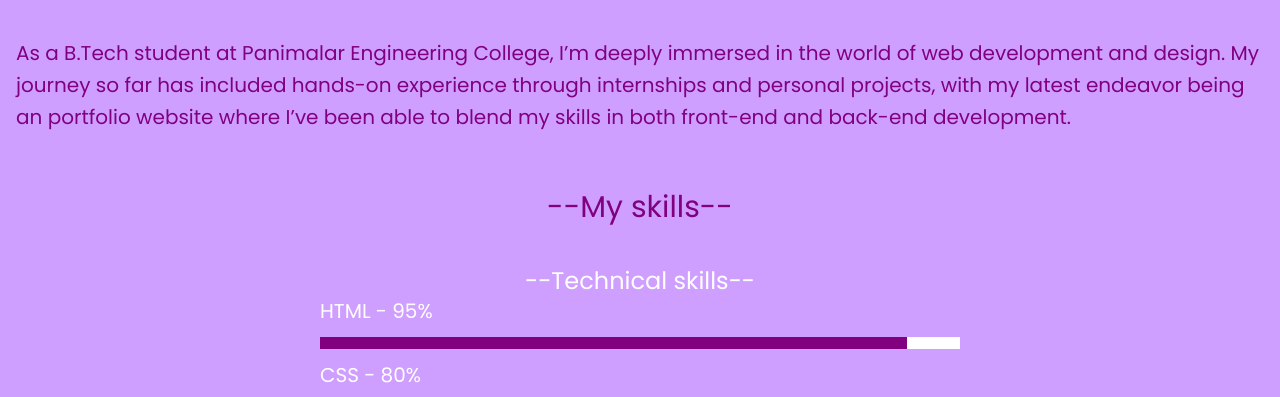
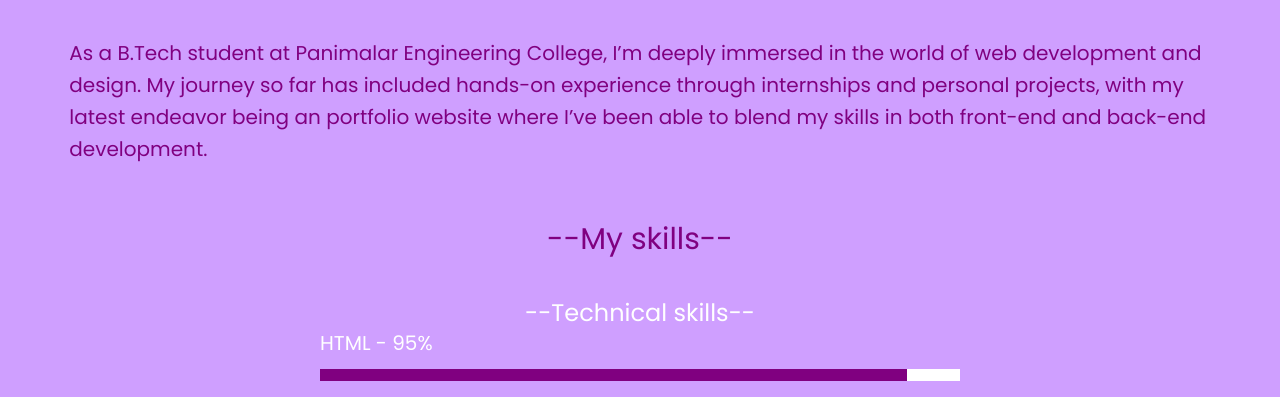
Before and after one commit to nandhana90/Portfolio_updated, a website: page src/index.html in a window 1280 px wide. Shown: the part 691-1088 px from the top of the page. Drawn offline with Linux system fonts and the light colour scheme.

Commit message:
message here

```diff
--- a/src/index.html
+++ b/src/index.html
@@ -45,7 +45,7 @@
 
     <section id="home mx-auto">
 
-            <div class="flex mx-auto  md:flex-row flex-col  justify-between mx-auto md:w-3/4 md:mt-36 mt-20 text-center items-center ">
+            <div class="flex mx-auto  md:flex-row flex-col  justify-between  md:w-3/4 md:mt-36 mt-20 text-center items-center ">
                 <div class=" container md:mx-auto justify-center md:w-1/2 w-3/4">
                     <img class="md:h-96 h-11/12  rounded-full md:w-3/4 w-11/12 ml-4 md:m-5 md:mt--15 border-4 border-dotted border-bag rounded-2xl shadow-2xl "
                         src="../asserts/anaprofile.jpg" alt="">
@@ -57,7 +57,7 @@
                 </div>
             </div>
 
-            <div class="container p-4 mx-auto md:mt-4 mt-2">
+            <div class="container p-4 w-11/12 mx-auto md:mt-4 mt-2">
                 <h1 class=" text-center text-bag text-4xl font-bold md:p-11 p-2 md:p-10 p">--About me--</h1>
                 <p class="leading-8 text-xl  text-bag ">As a B.Tech student at Panimalar Engineering College, I’m deeply
                     immersed in the world of web development and design. My journey so far has included hands-on
@@ -74,7 +74,7 @@
 
 
 
-    <section id="#skills mx-auto">
+    <section id="#skills mx-auto w-11/12">
         <h1 class="text-center text-bag mt-10 mb-10 text-3xl">--My skills--</h1>
         <div class="main ">
             <div class="container mx-auto md:flex ">
```
